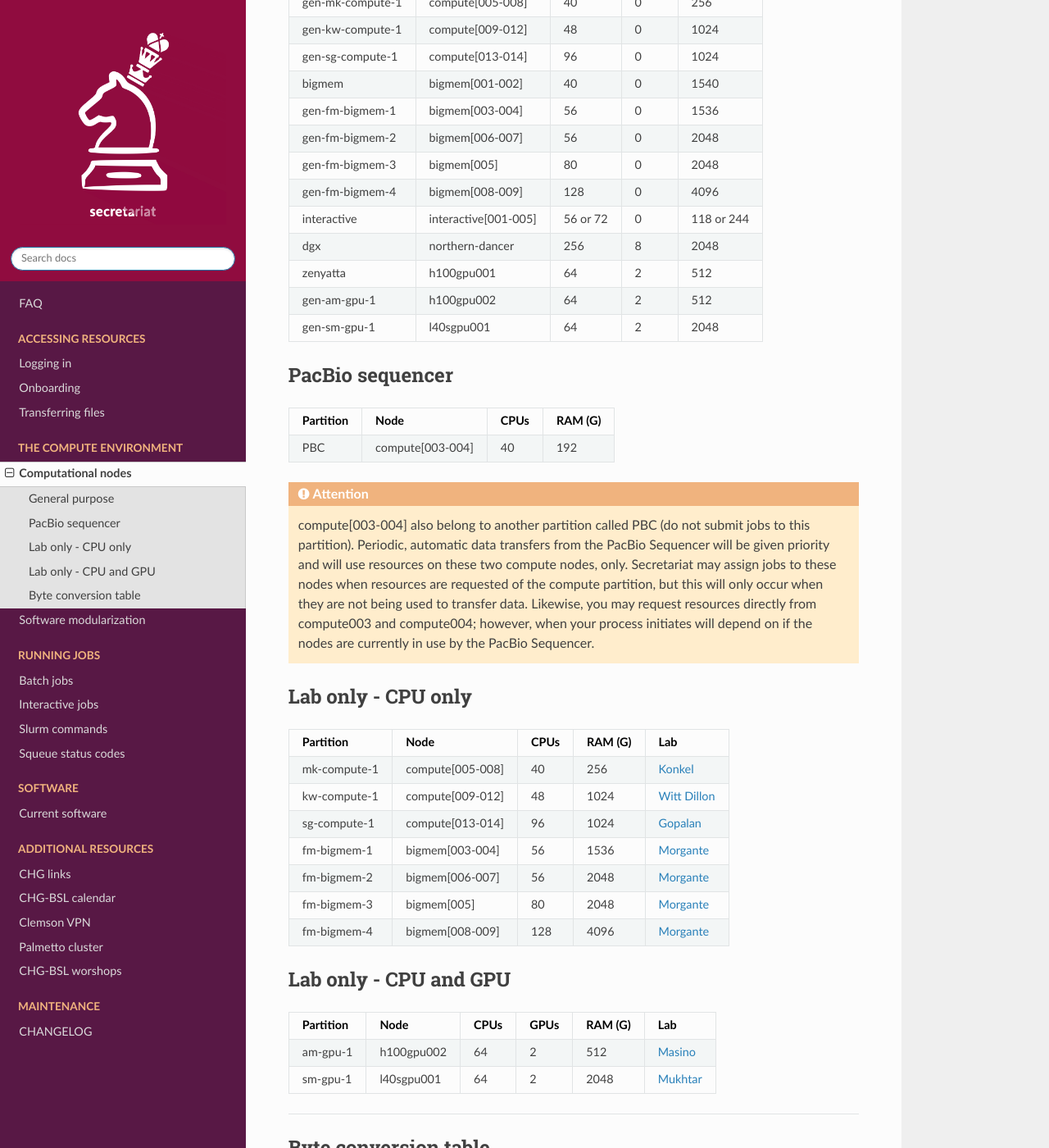
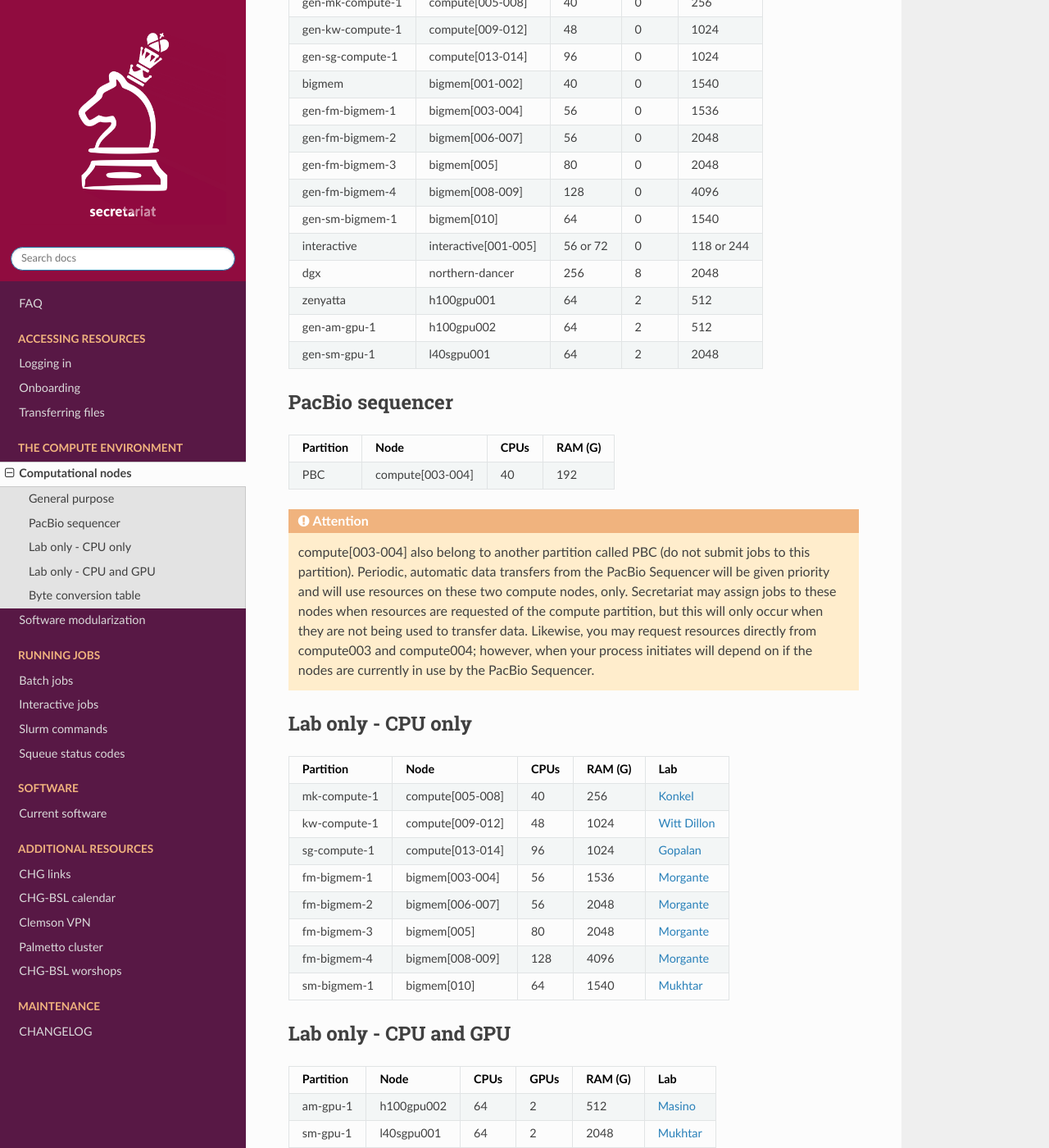
Before and after one commit to amalgamaria/secretariat, a Sphinx documentation site: the page built from docs/compute/nodes.rst, in a window 1280 px wide and 1400 px high, scrolled down 612 px. Shown: the whole window at 82% size. Built offline with Sphinx 7.4.7 and the Read the Docs theme 3.1.0, drawn with Linux system fonts in a browser that asks for light colours; pages that are not in the unit, such as notebooks, are missing from menus.

Commit message:
Add bigmem010 specs

```diff
--- a/docs/compute/nodes.rst
+++ b/docs/compute/nodes.rst
@@ -30,6 +30,8 @@ General purpose
 | gen-fm-bigmem-3  | bigmem[005]           | 80         | 0             | 2048          |
 +------------------+-----------------------+------------+---------------+---------------+
 | gen-fm-bigmem-4  | bigmem[008-009]       | 128        | 0	        | 4096          |
++------------------+-----------------------+------------+---------------+---------------+
+| gen-sm-bigmem-1  | bigmem[010]	   | 64         | 0             | 1540          |
 +------------------+-----------------------+------------+---------------+---------------+
 | interactive      | interactive[001-005]  | 56 or 72   | 0             | 118 or 244    |
 +------------------+-----------------------+------------+---------------+---------------+
@@ -73,6 +75,8 @@ Lab only - CPU only
 | fm-bigmem-3      | bigmem[005]           | 80    | 2048          | `Morgante`_      |
 +------------------+-----------------------+-------+---------------+------------------+
 | fm-bigmem-4	   | bigmem[008-009]       | 128   | 4096          | `Morgante`_      |
++------------------+-----------------------+-------+---------------+------------------+
+| sm-bigmem-1      | bigmem[010]           | 64    | 1540          | `Mukhtar`_       |
 +------------------+-----------------------+-------+---------------+------------------+
 
 Lab only - CPU and GPU
```
